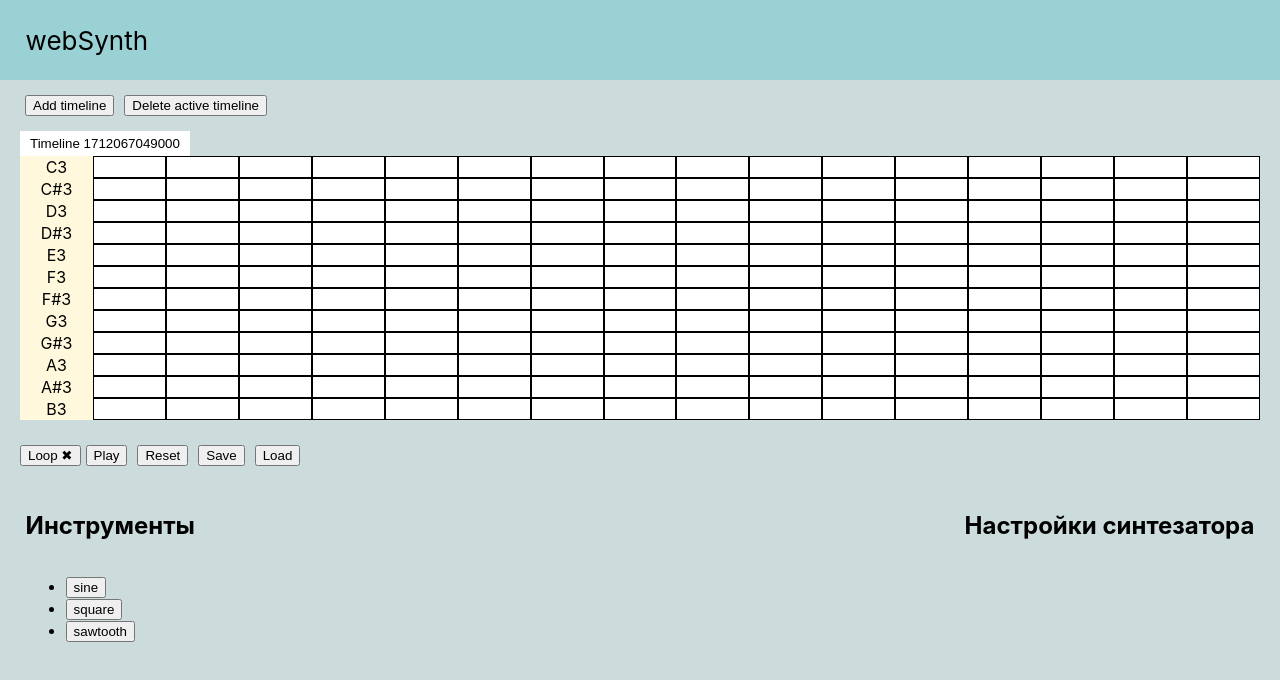
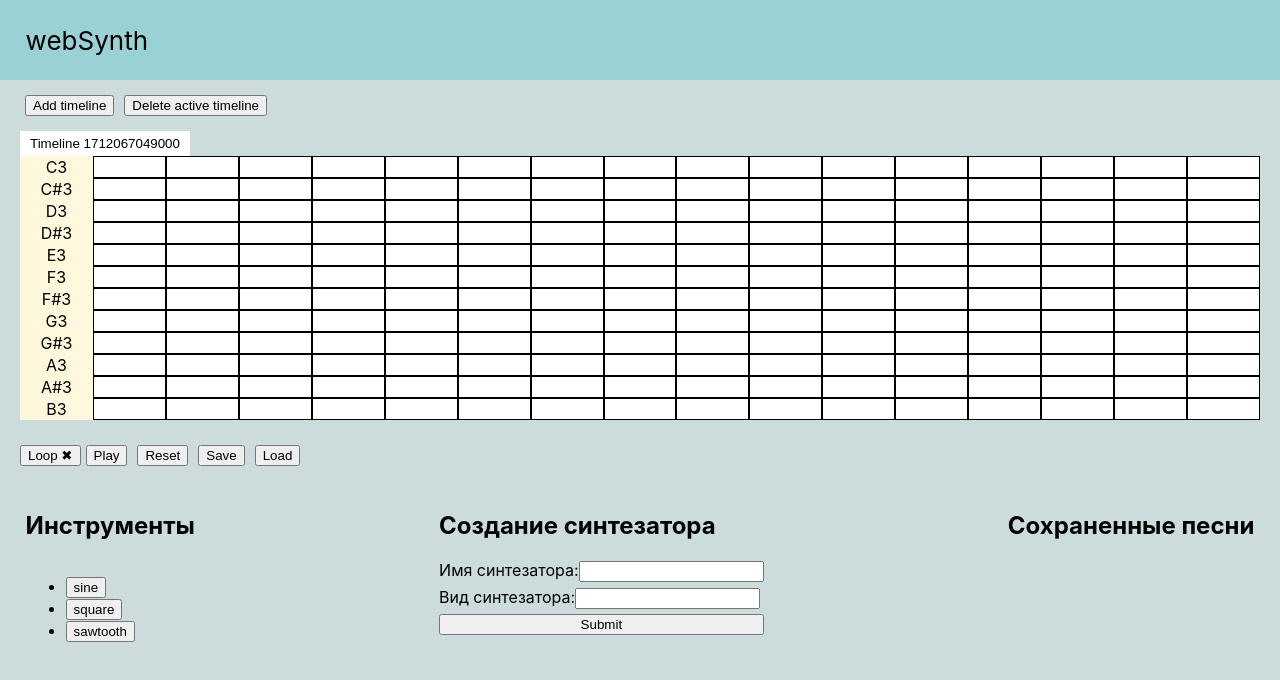
Before and after one commit to Wildexad/webSynth, a React (Create React App) app in the folder client/: page / in a window 1280 px wide. Shown: the top 680 px of the page. Built offline with nearby package versions, Linux system fonts and the light colour scheme; a web font is replaced by a local one.

Commit message:
Started making the synth creation block . Very basic features for now . Right now throws an error when trying to save . Also should make synthType a dropdown

```diff
--- /dev/null
+++ b/client/src/components/InstrumentCreation.jsx
@@ -0,0 +1,35 @@
+import React from "react";
+
+const InstrumentCreation = ({ synthList, setSynthList }) => {
+    const handleSubmit = (event) => {
+        event.preventDefault();
+
+        const newSynth = {
+            'name': event.target['synthName'].value,
+            'oscillator': { 'type': event.target['synthType'].value }
+        };
+
+        setSynthList(...synthList, newSynth);
+
+        console.log(`Сохранен синтезатор с именем ${event.target['synthName'].value} и типом ${event.target['synthType'].value}`);
+    }
+
+    return (
+        <>
+            <form onSubmit={handleSubmit} className="synth-creation-form">
+                <label>
+                    Имя синтезатора:
+                    <input type='text' name='synthName' />
+                </label>
+                <label>
+                    Вид синтезатора:
+                    <input type='text' name='synthType' />
+                </label>
+
+                <input type="submit" />
+            </form>
+        </>
+    );
+}
+
+export default InstrumentCreation;
--- a/client/src/components/InstrumentList.jsx
+++ b/client/src/components/InstrumentList.jsx
@@ -1,6 +1,6 @@
 import React from "react";
 
-const InstrumentList = ({ setActiveSynth, synthList, setSynthList }) => {
+const InstrumentList = ({ setActiveSynth, synthList }) => {
     return (
         <>
             <ul>
--- a/client/src/pages/Main.jsx
+++ b/client/src/pages/Main.jsx
@@ -5,6 +5,7 @@ import "../styles/App.css";
 
 import TimelineController from "../components/TimelineController";
 import InstrumentList from "../components/InstrumentList";
+import InstrumentCreation from "../components/InstrumentCreation";
 
 // Компонент главной страницы
 const Main = () => {
@@ -34,10 +35,14 @@ const Main = () => {
             <div className="synth-options">
                 <div className="instruments">
                     <h2>Инструменты</h2>
-                    <InstrumentList setActiveSynth={setActiveSynth} synthList={synthList} setSynthList={setSynthList} />
+                    <InstrumentList setActiveSynth={setActiveSynth} synthList={synthList} />
                 </div>
-                <div className="synth_settings">
-                    <h2>Настройки синтезатора</h2>
+                <div className="synth-creation">
+                    <h2>Создание синтезатора</h2>
+                    <InstrumentCreation synthList={synthList} setSynthList={setSynthList} />
+                </div>
+                <div className="saved-songs">
+                    <h2>Сохраненные песни</h2>
                 </div>
             </div>
         </main>
--- a/client/src/styles/App.css
+++ b/client/src/styles/App.css
@@ -53,3 +53,21 @@
   display: flex;
   flex-direction: column;
 }
+
+.activeInstrument {
+  background-color: #9ad1d4;
+}
+
+/*
+Стили блока создания своего синтезатора
+*/
+.synth-creation {
+  display: flex;
+  flex-direction: column;
+}
+
+.synth-creation-form {
+  display: flex;
+  flex-direction: column;
+  gap: 5px;
+}
```
